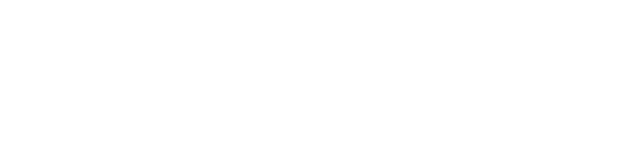
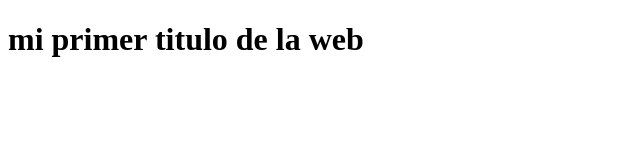
Before and after one commit to KilianCabarcas/git_lunes, a plain HTML site: page index.html in a window 1280 px wide. Shown: the whole page, without its empty margins (0-640 px from the left). Drawn offline with Linux system fonts and the light colour scheme.

Commit message:
h1 inicial

```diff
--- a/index.html
+++ b/index.html
@@ -6,6 +6,8 @@
     <title>Mi primera pagina</title>
 </head>
 <body>
+    <h1>mi primer titulo de la web</h1>
+
 
 </body>
 </html>
```
